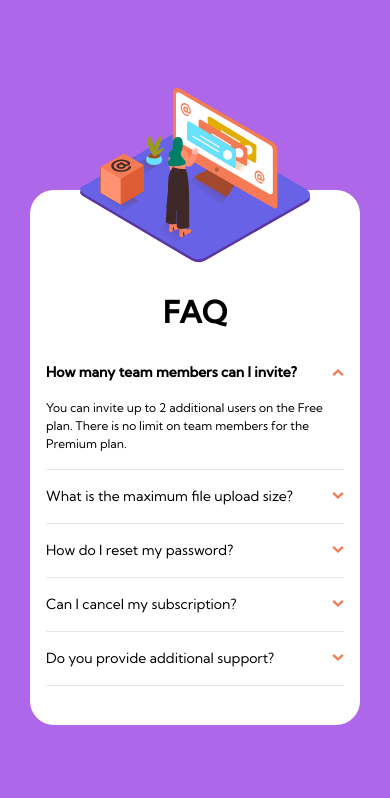
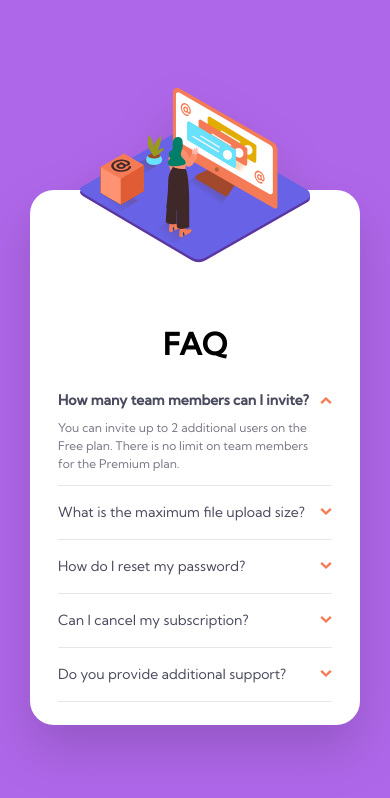
Before and after one commit to OTF31/faq-accordion-card, a React (Create React App) app: page / in a window 390 px wide. Both pictures are taken after a click on the picture 338 px from the left and 372 px from the top of the page. Shown: the top 798 px of the page. Built offline with nearby package versions, Linux system fonts and the light colour scheme; the HTML template or start-up script is replaced by a standard one.

Commit message:
Add mobile design

```diff
--- a/src/App.jsx
+++ b/src/App.jsx
@@ -56,15 +56,19 @@ const App = () => {
 
   return (
     <>
-      <div className="flex min-h-screen flex-col items-center justify-center bg-[#AF67E9] pt-[120px] pb-[50px]">
-        <div className="flex h-[535px] w-[330px] flex-col items-center rounded-3xl bg-white px-4 font-kumbhSans">
+      <div className="flex min-h-screen flex-col items-center justify-center bg-[#AF67E9] pt-[120px] pb-[50px] shadow-[#6565E7]">
+        <div className="flex h-[535px] w-[330px] flex-col items-center rounded-3xl bg-white px-7 font-kumbhSans drop-shadow-2xl">
           <Icon height={200} width={230} className="relative bottom-[115px]" />
-          <h1 className="mb-8 -mt-24 text-center text-3xl font-bold">FAQ</h1>
+          <h1 className="-mt-16 mb-7 text-center text-3xl font-bold">FAQ</h1>
 
           {/* Question 1 */}
           <div className="flex w-full flex-col gap-4">
             <div className="flex items-center justify-between text-[14px]">
-              <p className={`${qOne ? "font-bold" : "font-normal"}`}>
+              <p
+                className={`${
+                  qOne ? "font-bold" : "font-normal"
+                } text-[#4A4B5E]`}
+              >
                 How many team members can I invite?
               </p>
               <img
@@ -76,16 +80,24 @@ const App = () => {
               />
             </div>
             {qOne && (
-              <p className="transform text-[12px] transition duration-1000 ease-out">
+              <p className="relative bottom-2 transform pr-[5px] text-[12px] text-[#787887]">
                 You can invite up to 2 additional users on the Free plan. There
                 is no limit on team members for the Premium plan.
               </p>
             )}
-            <div className="h-[1px] w-full bg-[#E7E7E9]"></div>
+            <div
+              className={`h-[1px] w-full bg-[#E7E7E9] ${
+                qOne ? "relative -mt-3" : ""
+              }`}
+            ></div>
 
             {/* Question 2 */}
             <div className="flex items-center justify-between text-[14px]">
-              <p className={`${qTwo ? "font-bold" : "font-normal"}`}>
+              <p
+                className={`${
+                  qTwo ? "font-bold" : "font-normal"
+                } text-[#4A4B5E]`}
+              >
                 What is the maximum file upload size?
               </p>
               <img
@@ -97,16 +109,24 @@ const App = () => {
               />
             </div>
             {qTwo && (
-              <p className="transform text-[12px] transition duration-1000 ease-out">
+              <p className="relative bottom-2 transform pr-[5px] text-[12px] text-[#787887]">
                 No more than 2GB. All files in your account must fit your
                 allotted storage space.
               </p>
             )}
-            <div className="h-[1px] w-full bg-[#E7E7E9]"></div>
+            <div
+              className={`h-[1px] w-full bg-[#E7E7E9] ${
+                qTwo ? "relative -mt-3" : ""
+              }`}
+            ></div>
 
             {/* Question 3 */}
             <div className="flex items-center justify-between text-[14px]">
-              <p className={`${qThree ? "font-bold" : "font-normal"}`}>
+              <p
+                className={`${
+                  qThree ? "font-bold" : "font-normal"
+                } text-[#4A4B5E]`}
+              >
                 How do I reset my password?
               </p>
               <img
@@ -118,16 +138,24 @@ const App = () => {
               />
             </div>
             {qThree && (
-              <p className="transform text-[12px] transition duration-1000 ease-out">
+              <p className="relative bottom-2 transform pr-[5px] text-[12px] text-[#787887]">
                 Click “Forgot password” from the login page or “Change password”
                 from your profile page. A reset link will be emailed to you.
               </p>
             )}
-            <div className="h-[1px] w-full bg-[#E7E7E9]"></div>
+            <div
+              className={`h-[1px] w-full bg-[#E7E7E9] ${
+                qThree ? "relative -mt-3" : ""
+              }`}
+            ></div>
 
             {/* Question 4 */}
             <div className="flex items-center justify-between text-[14px]">
-              <p className={`${qFour ? "font-bold" : "font-normal"}`}>
+              <p
+                className={`${
+                  qFour ? "font-bold" : "font-normal"
+                } text-[#4A4B5E]`}
+              >
                 Can I cancel my subscription?
               </p>
               <img
@@ -139,16 +167,24 @@ const App = () => {
               />
             </div>
             {qFour && (
-              <p className="transform text-[12px] transition duration-1000 ease-out">
+              <p className="relative bottom-2 transform pr-[5px] text-[12px] text-[#787887]">
                 Yes! Send us a message and we'll process your request no
                 questions asked.
               </p>
             )}
-            <div className="h-[1px] w-full bg-[#E7E7E9]"></div>
+            <div
+              className={`h-[1px] w-full bg-[#E7E7E9] ${
+                qFour ? "relative -mt-3" : ""
+              }`}
+            ></div>
 
             {/* Question 5 */}
             <div className="flex items-center justify-between text-[14px]">
-              <p className={`${qFive ? "font-bold" : "font-normal"}`}>
+              <p
+                className={`${
+                  qFive ? "font-bold" : "font-normal"
+                } text-[#4A4B5E]`}
+              >
                 Do you provide additional support?
               </p>
               <img
@@ -160,12 +196,16 @@ const App = () => {
               />
             </div>
             {qFive && (
-              <p className="transform text-[12px] transition duration-1000 ease-out">
+              <p className="relative bottom-2 transform pr-[5px] text-[12px] text-[#787887]">
                 Chat and email support is available 24/7. Phone lines are open
                 during normal business hours.
               </p>
             )}
-            <div className="h-[1px] w-full bg-[#E7E7E9]"></div>
+            <div
+              className={`h-[1px] w-full bg-[#E7E7E9] ${
+                qFive ? "relative -mt-3" : ""
+              }`}
+            ></div>
           </div>
         </div>
       </div>
```
Also changed, not shown: src/assets/illustration-woman-online-mobile.svg.
